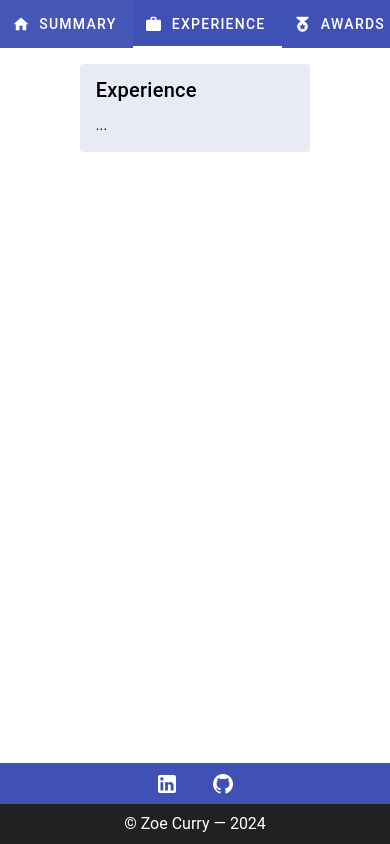
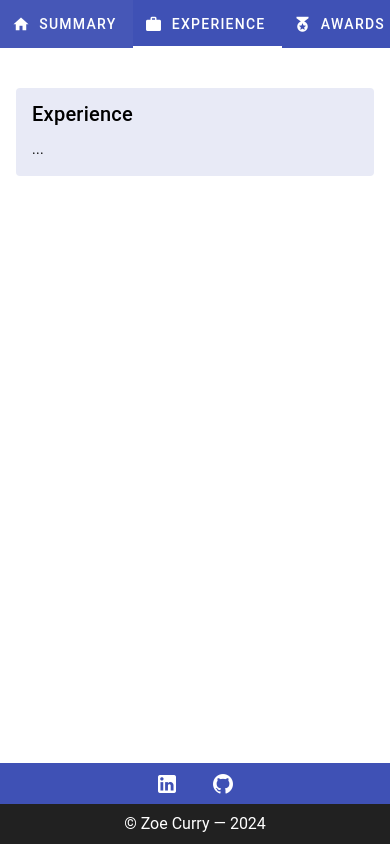
Before and after one commit to pixel-m4ge/cv-website, a Nuxt app: page / in a window 390 px wide. Both pictures are taken after a click on the tab "EXPERIENCE". Built offline with nearby package versions, Linux system fonts and the light colour scheme.

Commit message:
📱 responsive design: card layout for xs screens

```diff
--- a/pages/index.vue
+++ b/pages/index.vue
@@ -31,8 +31,8 @@
       <v-tabs-window-item key="2" value="tab-2">
         <v-container>
           <v-row>
-            <v-col cols="2"></v-col>
-            <v-col cols="8">
+            <v-col sm="2" cols="0"></v-col>
+            <v-col sm="8" cols="12">
               <v-card
                 variant="flat"
                 class="bg-indigo-lighten-5"
@@ -41,28 +41,28 @@
                 <v-card-text>...</v-card-text>
               </v-card>
             </v-col>
-            <v-col cols="2"></v-col>
+            <v-col sm="2" cols="0"></v-col>
           </v-row>
         </v-container>
       </v-tabs-window-item>
       <v-tabs-window-item key="3" value="tab-3">
         <v-container>
           <v-row>
-            <v-col cols="2"></v-col>
-            <v-col cols="8">
+            <v-col sm="2" cols="0"></v-col>
+            <v-col sm="8" cols="12">
               <v-card variant="flat" class="bg-indigo-lighten-5" title="Awards">
                 <v-card-text>...</v-card-text>
               </v-card>
             </v-col>
-            <v-col cols="2"></v-col>
+            <v-col sm="2" cols="0"></v-col>
           </v-row>
         </v-container>
       </v-tabs-window-item>
       <v-tabs-window-item key="4" value="tab-4">
         <v-container>
           <v-row>
-            <v-col cols="2"></v-col>
-            <v-col cols="8">
+            <v-col sm="2" cols="0"></v-col>
+            <v-col sm="8" cols="12">
               <v-card
                 variant="flat"
                 class="bg-indigo-lighten-5"
@@ -71,7 +71,7 @@
                 <v-card-text>...</v-card-text>
               </v-card>
             </v-col>
-            <v-col cols="2"></v-col>
+            <v-col sm="2" cols="0"></v-col>
           </v-row>
         </v-container>
       </v-tabs-window-item>
```
